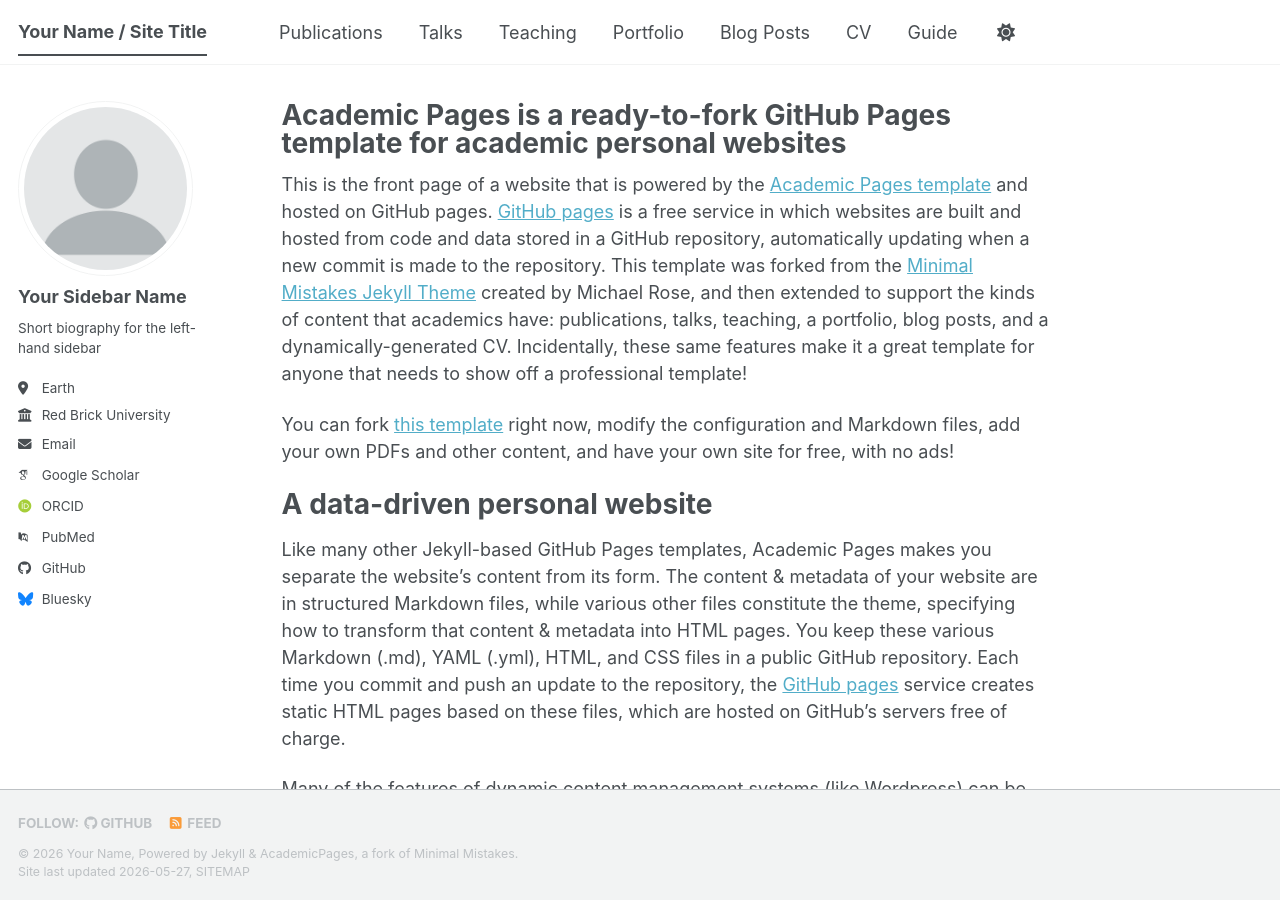
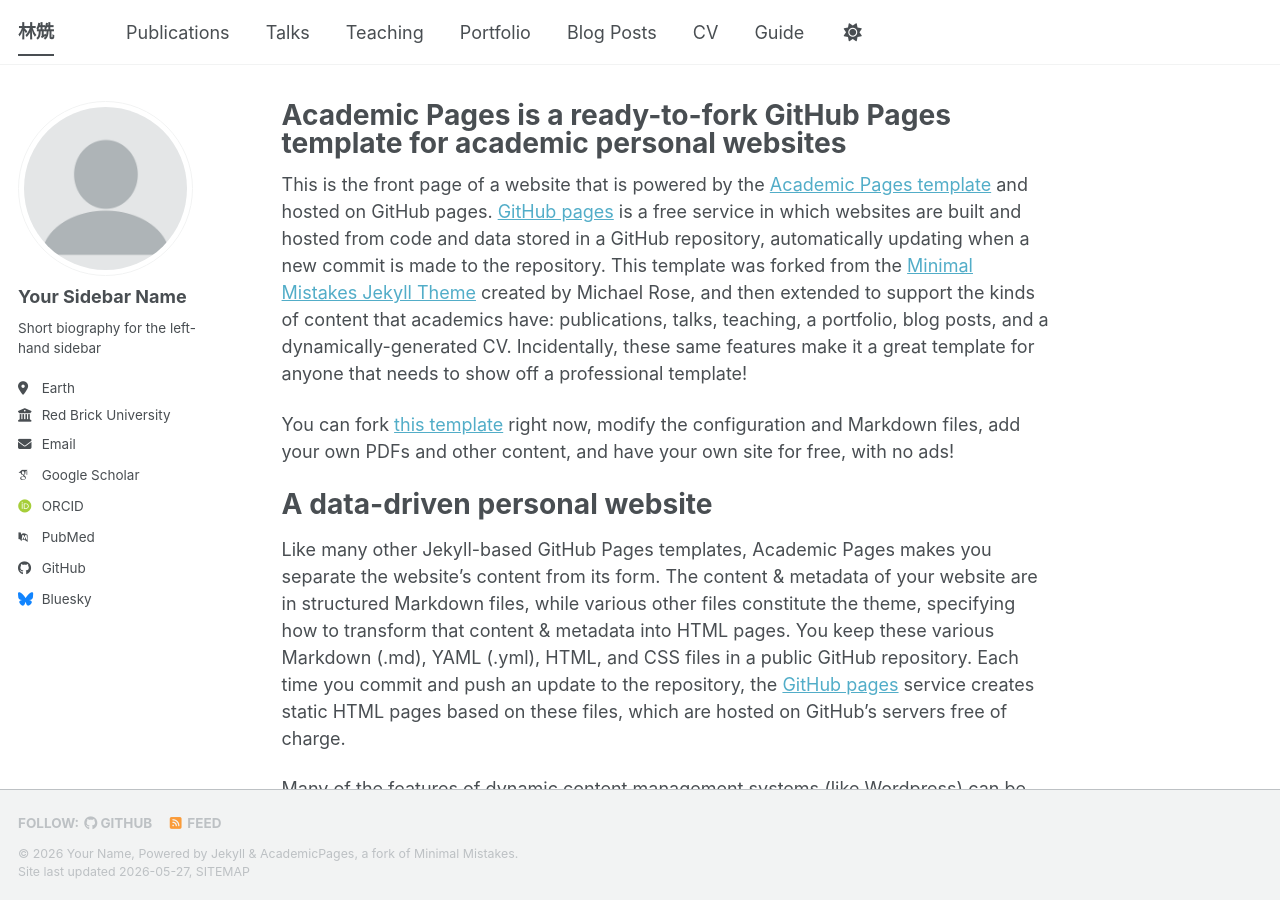
Before and after one commit to LinShen-fin/LinShen-fin.github.io, a Jekyll site: the page built from _pages/about.md, in a window 1280 px wide and 900 px high. Built offline with Jekyll 4.4.1, drawn with Linux system fonts in a browser that asks for light colours; some web fonts are replaced; a script bundle is joined from its source files by our own code; library files that are not in the unit come from our copies; part of the change alters nothing that is shown.

Commit message:
Update _config.yml

```diff
--- a/_config.yml
+++ b/_config.yml
@@ -9,12 +9,11 @@
 # Basic Site Settings
 locale                   : "en-US"
 site_theme               : "default" # The available themes options are "default", "air", "sunrise", "mint", "dirt" and "contrast"
-title                    : "Your Name / Site Title"
+title                    : "林兟"
 title_separator          : "-"
 name                     : &name "Your Name"
-description              : &description "Your Name's academic portfolio"   # Update this with a general description of your site, this is the default if not overridden by a page
-url                      : https://academicpages.github.io # The base hostname & protocol for your site e.g. "https://[your GitHub username].github.io",
-                                                           # or if you already have some other page hosted on Github then use "https://[your GitHub username].github.io/[Your Repo Name]"
+description              : &description "现任天津大学管理与经济学部金融系教授，加入天津大学之前，曾任清华大学五道口金融学院博士后。他的研究领域为资产定价，行为金融，市场微观结构和计算实验金融，主要关注中国资本市场的动态和实体经济影响。其现有研究发表于《管理世界》、《管理科学学报》、《金融研究》、《系统工程理论与实践》、Journal of Economic Dynamic and Control等国内外高质量期刊，并多次于CICF、FMA、CFRC、CFAM、FSERM等国内外高质量学术会议汇报。其成果获得多项奖项，包括金融研究年度优秀论文、中国金融学年会三等奖、FSERM优秀论文、教育部科学研究优秀成果二等奖（人文社会科学）、天津市人文社科优秀成果二等奖等。"   # Update this with a general description of your site, this is the default if not overridden by a page
+url                      : https://LinShen-fin.github.io
 baseurl                  : "" # the subpath of your site, e.g. "/blog"
 repository               : "academicpages/academicpages.github.io"
 
```
